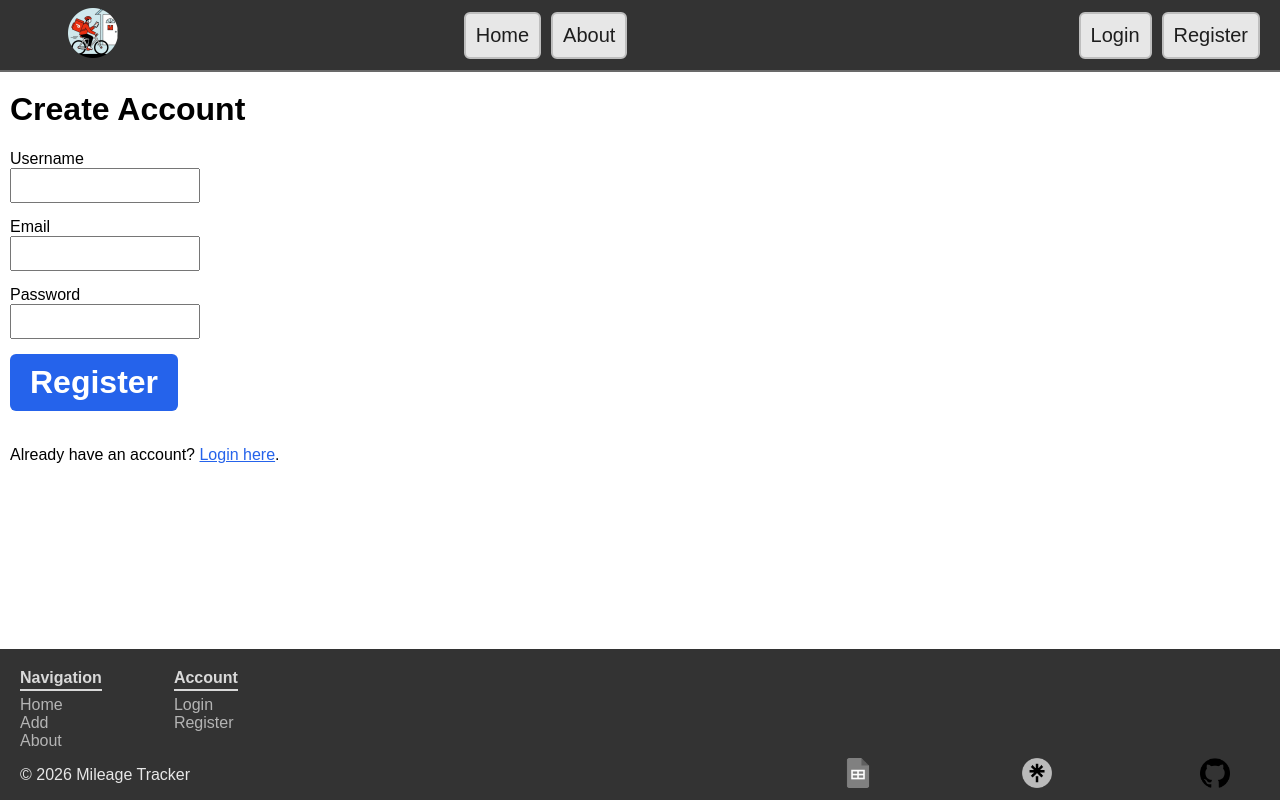
After one commit to Kdubs6991/MileageTrackerWebApp, a Flask app: page /register in a window 1280 px wide. The commit adds this page. Run offline with Flask 3, Linux system fonts and the light colour scheme.

Commit message:
Created Account Page, and added user authentication links to nav and footer, and also updated app.py for functions to delete a user, and logout a user, and a function to export the table data to a CSV file

```diff
--- a/app.py
+++ b/app.py
@@ -3,9 +3,24 @@
 # request: handles incoming data (forms, files).
 # redirect/url_for: moves users to different pages.
 # flash: stores temporary messages (like success/error notifications) to show on the next page load.
-from flask import Flask, render_template, request, redirect, url_for, flash
+from flask import Flask, render_template, request, redirect, url_for, flash, make_response
+
+# os: Used to access operating system functionality, specifically environment variables.
 import os
+# dotenv: Loads environment variables from a .env file into os.environ.
 from dotenv import load_dotenv
+
+# Flask-Login: Manages user sessions and authentication.
+# LoginManager: The main class that handles the login process.
+# login_user/logout_user: Functions to log a user in or out.
+# login_required: Decorator to protect routes (ensure user is logged in).
+# current_user: Proxy for the currently logged-in user.
+from flask_login import LoginManager, login_user, login_required, logout_user, current_user
+
+# Werkzeug Security: Handles password hashing.
+# generate_password_hash: Encrypts a password before saving to the database.
+# check_password_hash: Checks a login password against the stored hash.
+from werkzeug.security import generate_password_hash, check_password_hash
 
 # Imports for handling dates and time calculations (used for week logic).
 from datetime import datetime, timedelta, date
@@ -16,6 +31,9 @@ import io
 
 # Import the custom calculation logic from utils.py.
 from utils import calculate_stats
+
+# Import the User model from our new models.py file
+from models import User
 
 # Import for database interation.
 import sqlite3
@@ -30,8 +48,17 @@ from pathlib import Path
 # Passing __name__ tells Flask where to look for templates and static files.
 app = Flask(__name__)
 # Secret key is required for session data (like Flash messages).
-# In a real production app, this should be a long random string hidden in an enviroment variable.
+# In a real production app, this should be a long random string hidden in an environment variable.
 app.secret_key = os.environ.get("SECRET_KEY", "dev_key_for_mileage_tracker")
+
+# -------------------------------
+
+# Initialize Flask-Login
+login_manager = LoginManager()
+login_manager.init_app(app)
+login_manager.login_view = 'login' #Redirects users here if they try to access a protected page
+
+# -------------------------------
 
 # Defines the full path to the database file.
 # Path(__file__) gets the location of this script (app.py).
@@ -47,12 +74,28 @@ def get_db_connection():
     conn.row_factory = sqlite3.Row
     return conn
 
+@login_manager.user_loader
+def load_user(user_id):
+    conn = get_db_connection()
+    user = conn.execute('SELECT * FROM users WHERE id = ?', (user_id,)).fetchone()
+    conn.close()
+    if user:
+        return User(user['id'], user['username'], user['email'], user['password_hash'])
+    return None
+
 
 # Initializes the database by creating the 'entries' table if it doesn't exist.
 # This ensures the app has a place to store data when it first runs.
 #
 # Table Schema:
+#   Users Table:
+#   - id: Unique User ID
+#   - username: The login name
+#   - password_hash: The encrypted password
+#
+#   Entries Table:
 #   - id: Unique identifier for each row (Primary Key).
+#   - user_id: Links the entry to a specific user.
 #   - date: The Monday date of the week (stored as TEXT 'YYYY-MM-DD').
 #   - miles: Total miles driven (stored as REAL/Float).
 #   - earnings: Total money made (stored as REAL/Float).
@@ -60,12 +103,22 @@ def get_db_connection():
 def init_db():
     conn = get_db_connection()
     conn.execute("""
+        CREATE TABLE IF NOT EXISTS users (
+            id INTEGER PRIMARY KEY AUTOINCREMENT,
+            username TEXT NOT NULL UNIQUE,
+            email TEXT NOT NULL UNIQUE,
+            password_hash TEXT NOT NULL
+        );
+    """)
+    conn.execute("""
         CREATE TABLE IF NOT EXISTS entries (
         id INTEGER PRIMARY KEY AUTOINCREMENT,
+        user_id INTEGER NOT NULL,
         date TEXT NOT NULL,
         miles REAL NOT NULL,
         earnings REAL NOT NULL,
-        notes TEXT
+        notes TEXT,
+        FOREIGN KEY (user_id) REFERENCES users (id)
         );
     """)
     # Commits the changes to the database (saves whatever was done to it).
@@ -82,13 +135,15 @@ def init_db():
 # @app.route decorator: Tells Flask what URL should trigger the function below it.
 # The string inside ("/") is the 'rule'. "/" represents the root or homepage.
 @app.route("/")
+@login_required
 def home():
     # 1. Connect to the database
     conn = get_db_connection()
-    # 2. Fetch all entries
-    # "SELECT * FROM entries" gets every column.
+
+    # 2. Fetch all entries for the CURRENT USER only
+    # 'WHERE user_id = ?' ensures users only see their own data.
     # "ORDER BY date ASC" list the entries starting from week #1 and going forward.
-    rows = conn.execute("SELECT * FROM entries ORDER BY date ASC").fetchall()
+    rows = conn.execute("SELECT * FROM entries WHERE user_id = ? ORDER BY date ASC", (current_user.id,)).fetchall()
 
     # 3. Close the connection immediately after fetching data.
     conn.close()
@@ -118,6 +173,7 @@ def home():
 #       * GET: Used when the user just wants to see the page.
 #       * POST: Used when the user submits the form to save data.
 @app.route("/add", methods=("GET", "POST"))
+@login_required
 def add():
     # Check if the form was submitted (POST request)
     if request.method == "POST":
@@ -180,11 +236,11 @@ def add():
                             miles += trip_miles
                         except ValueError:
                             continue
-            # If statement detects if there were any miles add for the week selected, and flashes a message accordingly
-            if miles > 0:
-                flash(f"Success! Imported {miles: .2f} miles from Stride CSV.", "success")
-            else:
-                flash("CSV processed, but no trips were found for this specific week.", "warning")
+                # If statement detects if there were any miles add for the week selected, and flashes a message accordingly
+                if miles > 0:
+                    flash(f"Success! Imported {miles: .2f} miles from Stride CSV.", "success")
+                else:
+                    flash("CSV processed, but no trips were found for this specific week.", "warning")
 
         # 4. Fallback: If no file was uploaded, use the manual input box.
         if not file_processed:
@@ -203,8 +259,8 @@ def add():
         # Save to the database.
         conn = get_db_connection()
         conn.execute(
-            "INSERT INTO entries (date, miles, earnings, notes) VALUES (?, ?, ?, ?)",
-            (date_to_save, miles, earnings, notes),
+            "INSERT INTO entries (date, miles, earnings, notes, user_id) VALUES (?, ?, ?, ?, ?)",
+            (date_to_save, miles, earnings, notes, current_user.id),
         )
         conn.commit()
         conn.close()
@@ -225,14 +281,19 @@ def add():
 #   - <int:id> is a dynamic variable. If you go to '/edit/5', Flask passes 5
 #     as the 'id' argument to the edit(id) function below.
 @app.route("/edit/<int:id>", methods=("GET", "POST"))
+@login_required
 def edit(id):
     # 1. Connect to the database.
     conn = get_db_connection()
 
     # 2. Fetch the existing entry.
     # We need the current data to pre-fill the form so the user sees what they are editing.
-    # 'WHERE id =?' ensures we only get the one specific row matching the URL ID.
-    entry = conn.execute('SELECT * FROM entries WHERE id = ?', (id,)).fetchone()
+    # We also check 'AND user_id = ?' to ensure users can't edit someone else's data.
+    entry = conn.execute('SELECT * FROM entries WHERE id = ? AND user_id = ?', (id, current_user.id)).fetchone()
+
+    if entry is None:
+        flash("Entry not found or access denied.", "error")
+        return redirect(url_for("home"))
 
     # 3. Handle the form submission (POST).
     # If the user made changes and clicked "Save Changes".
@@ -260,8 +321,8 @@ def edit(id):
         # "UPDATE entries SET ..." modifies the existing row.
         # We use the 'id' to make sure we don't overwrite the wrong entry.
         conn.execute(
-            "UPDATE entries SET date = ?, miles = ?, earnings = ?, notes = ? WHERE id = ?",
-            (date_to_save, miles, earnings, notes, id),
+            "UPDATE entries SET date = ?, miles = ?, earnings = ?, notes = ? WHERE id = ? AND user_id = ?",
+            (date_to_save, miles, earnings, notes, id, current_user.id),
         )
 
         # Save the changes and close connection.
@@ -306,14 +367,15 @@ def edit(id):
 #   - methods=("POST",): We ONLY allow POST requests here.
 #     This prevents accidental deletions via simple link clicks (GET requests).
 @app.route("/delete/<int:id>", methods=("POST",))
+@login_required
 def delete(id):
     # 1. Connect to the database.
     conn = get_db_connection()
 
     # 2. Execute the Delete Command.
-    # 'DELETE FROM entries WHERE id = ?' removes the row with the matching ID.
+    # 'DELETE FROM entries WHERE id = ?' removes the row with the matching ID and User ID.
     # The (id,) tuple provides the value for the '?' placeholder.
-    conn.execute('DELETE FROM entries WHERE id = ?', (id,))
+    conn.execute('DELETE FROM entries WHERE id = ? AND user_id = ?', (id, current_user.id))
 
     # 3. Save changes and close the connection
     conn.commit()
@@ -332,6 +394,141 @@ def delete(id):
 def about():
     return render_template("about.html")
 
+#-----------------------------------------------------------------------
+
+#
+# App route for the user's account information
+#
+@app.route("/account")
+def account():
+    return render_template("auth/account.html")
+
+#---------------------------------------------------------
+
+#
+# App route for Deleting the User Account
+#
+@app.route("/delete_account", methods=("POST",))
+@login_required
+def delete_account():
+    conn = get_db_connection()
+    # Delete all entries belonging to the user first
+    conn.execute("DELETE FROM entries WHERE user_id = ?", (current_user.id,))
+    # Then delete the user itself
+    conn.execute("DELETE FROM users WHERE id = ?", (current_user.id,))
+    conn.commit()
+    conn.close()
+
+    logout_user()
+    flash('Your account and all data have been deleted', 'success')
+    return redirect(url_for('login'))
+
+
+#---------------------------------------------------------
+#
+# Authentication Routes
+#
+@app.route('/register', methods=['GET', 'POST'])
+def register():
+    # If the user submitted the registration form
+    if request.method == 'POST':
+        email = request.form['email']
+        username = request.form['username']
+        password = request.form['password']
+
+        conn = get_db_connection()
+        # Check if user already exists
+        user = conn.execute('SELECT * FROM users WHERE username = ? OR email = ?', (username, email)).fetchone()
+
+        if user:
+            flash('Username or email already exists', 'error')
+            conn.close()
+            return redirect(url_for('register'))
+
+        # Security: Hash the password so we never store plain text passwords.
+        # If the database is hacked, the attacker only sees hashes, not real passwords.
+        hashed_pw = generate_password_hash(password)
+
+        # Save the new user
+        conn.execute('INSERT INTO users (username, email, password_hash) VALUES (?, ?, ?)', (username, email, hashed_pw))
+        conn.commit()
+        conn.close()
+
+        flash('Registration successful! Please log in.', 'success')
+        return redirect(url_for('login'))
+
+    return render_template('auth/register.html')
+
+#---------------------------------------------------------
+
+@app.route('/login', methods=['GET', 'POST'])
+def login():
+    # If the user submitted the login form
+    if request.method == 'POST':
+        username = request.form['username']
+        password = request.form['password']
+
+        conn = get_db_connection()
+        # Fetch the user record by username OR email
+        # We pass 'username' twice because we are checking it against two different columns.
+        user = conn.execute('SELECT * FROM users WHERE username = ? OR email = ?', (username, username)).fetchone()
+        conn.close()
+
+        # Verify user exists AND the password matches the stored hash.
+        # check_password_hash handles the decryption/comparison securely.
+        if user and check_password_hash(user['password_hash'], password):
+            # Create a User object and log them in using Flask-Login
+            user_obj = User(user['id'], user['username'], user['email'], user['password_hash'])
+            login_user(user_obj)
+            flash('Logged in successfully!', 'success')
+            return redirect(url_for('home'))
+        else:
+            flash('Invalid username or password.', 'error')
+
+    return render_template('auth/login.html')
+
+#---------------------------------------------------------
+
+@app.route('/logout')
+@login_required
+def logout():
+    # Clears the user session and logs them out
+    logout_user()
+    flash('You have been logged out.', 'success')
+    return redirect(url_for('login'))
+
+#---------------------------------------------------------
+
+#
+# App route for Exporting Data (CSV)
+#
+@app.route("/export")
+@login_required
+def export():
+    # 1. Fetch all data for the current user
+    conn = get_db_connection()
+    rows = conn.execute("SELECT * FROM entries WHERE user_id = ? ORDER BY date ASC", (current_user.id)).fetchall()
+    conn.close()
+
+    # 2. Create CSV in memory
+    si = io.StringIO()
+    cw = csv.writer(si)
+    # Write Headers
+    cw.writerow(["Date", "Miles", "Earnings", "Notes"])
+    # Write Data
+    for row in rows:
+        cw.writerow([row["date"], row["miles"], row["earnings"], row["notes"]])
+
+    # 3. Create a response object that acts as a file download
+    output = make_response(si.getvalue())
+    output.headers["Content-Disposition"] = "attatchment; filename=mileage_report.csv"
+    output.headers["Content-type"] = "text/csv"
+    return output
+
+
+
+#-----------------------------------------------------------------------
+
 
 # Checks if this script is being run directly (e.g., 'python app.py').
 # If this file were imported into another script, this block would NOT run.
--- a/requirements.txt
+++ b/requirements.txt
@@ -1,2 +1,3 @@
 Flask
 python-dotenv
+Flask-Login
--- a/static/css/add-css/addDesktop.css
+++ b/static/css/add-css/addDesktop.css
@@ -112,3 +112,11 @@
 .cancelBtn:active{
   transform: scale(0.98);
 }
+
+
+.bottomAuthText{
+    margin-top: 20px;
+}
+.registerLoginLink{
+    color: #2563eb;
+}
--- a/static/css/base-css/baseDesktop.css
+++ b/static/css/base-css/baseDesktop.css
@@ -37,8 +37,8 @@
     justify-content: center;
 
     /* Padding to make the logo inside sit better */
-    padding-left: 10px;
-    padding-right: 10px;
+    padding-left: 3px;
+    padding-right: 3px;
 }
 /* left side image */
 .doordash-logo{
@@ -47,6 +47,8 @@
     height: auto;
     width: auto;
     max-width: 15vw; /* Ensures logo shrinks if viewport gets very narrow */
+
+    transition: transform 0.2s ease, margin-left 0.2s ease, margin-right 0.2s ease, filter 0.2s ease;
 }
 
 .headerNavigationButtonsContainer{
@@ -54,7 +56,7 @@
     /* background color used for development/debugging */
 
     /* Flexbox setup */
-    flex: 3;
+    flex: 2;
     display: flex;
     align-items: center;
     justify-content: center;
@@ -81,42 +83,30 @@
     transition: transform 0.2s ease, margin-left 0.2s ease, margin-right 0.2s ease, border-color 0.2s ease, background-color 0.2s ease;
 }
 
-.rightSection{
-    /* background-color: purple; */
-    /* background color used for development/debugging */
 
+.userAuthSection.authLoggedOut{
     /* Flexbox setup */
     display: flex;
-    flex: 1.2;
+    flex: 1;
     align-items: center;
-    justify-content: space-around;
+    justify-content: flex-end;
     min-width: 90px;
 
+    padding-right: 15px;
 }
+.userAuthSection.authLoggedIn {
+    display: flex;
+    flex: 0;
+    align-items: center;
+    justify-content: flex-end;
+    min-width: 90px;
 
-.externalImageIcon{
-    /* Force consistent size */
-    height: auto;
-    width: clamp(30px, 4vw, 40px); /* Shrinks icons as window gets smaller */
-    object-fit: contain;
-
-    filter: grayscale(100%);
+    padding-right: 15px;
 }
-
 /**/
 /**/
 /* css for when header buttons/images are hovered over */
-.doordash-logo, .externalImageIcon {
-    transition: transform 0.2s ease, margin-left 0.2s ease, margin-right 0.2s ease, filter 0.2s ease;
-}
 
-.externalImageIcon:hover {
-    transform: scale(1.2);
-    margin-left: 10px;
-    margin-right: 10px;
-
-    filter: grayscale(30%);
-}
 .doordash-logo:hover{
     transform: scale(1.2);
     margin-left: 10px;
@@ -259,6 +249,11 @@ body{
 .footerNavLink{
     color: #b4b4b4;
     text-decoration: none;
+
+    transition: color 0.2s ease;
+}
+.footerNavLink:hover{
+    color: #c8c8c8;
 }
 
 /* This is called a descendant selector, this finds any element with the label 'ul'
--- a/static/css/base-css/baseMobile.css
+++ b/static/css/base-css/baseMobile.css
@@ -55,10 +55,10 @@
     /* Hide the regular nav buttons on mobile */
     display: none;
 }
-.rightSection {
-     /* Hide the external links on mobile (they are in the menu now) */
-     display: none;
- }
+.userAuthSection {
+    /* Hide the desktop auth buttons on mobile (they are in the menu now) */
+    display: none;
+}
 
 /* The individual lines of the hamburger icon */
 .hamburgerMenu{
@@ -124,39 +124,14 @@
     text-decoration: none;
     color: #dd8b8b;
 }
-.mobileExternalLinks{
-    margin-top: 30px;
-
-    display: flex;
-    flex-direction: column;
-    gap: 5px;
-}
-/* Override the default block display to align icon and text side-by-side */
- .mobileExternalLinks a {
-     display: flex;
-     align-items: center;
- }
- /* Style for the new text labels */
- .mobileExternalLinks span {
-     margin-left: 15px;
-     font-size: clamp(16px, 4vw, 20px);
- }
-.MobileExternalImageIcon{
-    /* Force consistent size */
-    height: auto;
-    width: clamp(30px, 8vw, 40px); /* Shrinks icons as screen gets smaller */
-    object-fit: contain;
-}
-.mobileExternalLinkContainer{
-    filter: grayscale(100%);
-
-    transition: filter 0.2s ease;
+.mobileNavLinks{
+    padding-bottom: 15px;
 }
 
 /**/
 /**/
 /* css for when buttons/images are hovered over */
-.doordash-logo, .mobileNavContent a, .mobileExternalLinkContainer, .closeBtn {
+.doordash-logo, .mobileNavContent a, .closeBtn {
     transition: transform 0.2s ease, margin-left 0.2s ease, margin-right 0.2s ease;
 }
 .doordash-logo:hover, .mobileNavContent a:hover, .closeBtn:hover {
@@ -164,13 +139,7 @@
     margin-left: 5px;
     margin-right: 5px;
 }
-.mobileExternalLinkContainer:hover{
-    transform: scale(1.1);
-    margin-left: 5px;
-    margin-right: 5px;
 
-    filter: grayscale(30%);
-}
 
 /**/
 /**/
--- /dev/null
+++ b/templates/auth/register.html
@@ -0,0 +1,39 @@
+{% extends "layouts/base.html" %}
+
+{% block title %}Register - Mileage Tracker{% endblock %}
+
+{% block stylesheet %}
+    <!-- Reuse the add/edit CSS for consistent form styling -->
+    <link rel="stylesheet" href="{{ url_for('static', filename='css/add-css/addDesktop.css') }}" media="screen and (min-width: 543px)">
+    <link rel="stylesheet" href="{{ url_for('static', filename='css/add-css/addMobile.css') }}" media="screen and (max-width: 542px)">
+{% endblock %}
+
+{% block content %}
+    <div class="contentContainer">
+        <h1>Create Account</h1>
+
+        <form method="post" class="addForm">
+            <div class="formInputContainer">
+                <label for="username">Username</label><br>
+                <input type="text" name="username" id="username" required class="formInput">
+            </div>
+
+            <!-- Email is required to register, but optional to log in with -->
+            <div class="formInputContainer">
+                <label for="email">Email</label><br>
+                <input type="email" name="email" id="email" required class="formInput">
+            </div>
+
+            <div class="formInputContainer">
+                <label for="password">Password</label><br>
+                <input type="password" name="password" id="password" required class="formInput">
+            </div>
+
+            <div class="formButtons">
+                <button type="submit" class="submitBtn">Register</button>
+            </div>
+
+            <p class="bottomAuthText">Already have an account? <a href="{{ url_for('login') }}" class="registerLoginLink">Login here</a>.</p>
+        </form>
+    </div>
+{% endblock %}
--- a/templates/layouts/base.html
+++ b/templates/layouts/base.html
@@ -44,42 +44,54 @@
 
             <!-- Middle section for navigation links -->
             <nav class="headerNavigationButtonsContainer">
+                {% if current_user.is_authenticated %}
                     <a class="headerNavButton" href="{{ url_for('home') }}">Home</a>
                     <a class="headerNavButton" href="{{ url_for('add') }}">Add</a>
                     <a class="headerNavButton" href="{{ url_for('about') }}">About</a>
+                {% else %}
+                    <a class="headerNavButton" href="{{ url_for('home') }}">Home</a>
+                    <a class="headerNavButton" href="{{ url_for('about') }}">About</a>
+                {% endif %}
             </nav>
 
-            <!-- Right section for external links -->
-            <div class="rightSection">
-                <a href="https://docs.google.com/spreadsheets/d/1JJBXok8eEQnYHOuvK2PLwrS9O1qeUtEDoQK7ltxREbI/edit?usp=sharing" target="_blank"><img class="externalImageIcon" src="/static/images/googleSheetsIcon.png" alt="Google Sheets Icon"></a>
-                <a href="https://linktr.ee/kaloob._" target="_blank"><img class="externalImageIcon" src="/static/images/linkTreeIcon.png" alt="Link Tree Icon"></a>
-                <a href="https://github.com/Kdubs6991" target="_blank"><img class="externalImageIcon" src="/static/images/gitHubIcon.png" alt="Git Hub Icon"></a>
+            {% if current_user.is_authenticated %}
+                <div class="userAuthSection authLoggedIn">
+                    <a class=" headerNavButton headerAccountButton" href="{{ url_for('account') }}">Account</a>
                 </div>
+            {% else %}
+                <div class="userAuthSection authLoggedOut">
+                    <a class="headerNavButton headerLoginButton" href="{{ url_for('login') }}">Login</a>
+                    <a class="headerNavButton headerRegisterButton" href="{{ url_for('register') }}">Register</a>
+                </div>
+            {% endif %}
         </header>
 
         <div id="mobileNavOverlay" class="mobileNavOverlay">
             <a href="javascript:void(0)" class="closeBtn" onclick="toggleMenu()">&times;</a>
-            <div class="mobileNavContent">
+            <div class="mobileNavContent mobileNavLinks">
+                {% if current_user.is_authenticated %}
                     <a href="{{ url_for('home') }}">Home</a>
                     <a href="{{ url_for('add') }}">Add</a>
                     <a href="{{ url_for('about') }}">About</a>
+                {% else %}
+                    <a href="{{ url_for('home') }}">Home</a>
+                    <a href="{{ url_for('about') }}">About</a>
+                {% endif %}
+            </div>
 
-                <div class="mobileExternalLinks">
-                     <a href="https://docs.google.com/spreadsheets/d/1JJBXok8eEQnYHOuvK2PLwrS9O1qeUtEDoQK7ltxREbI/edit?usp=sharing" target="_blank" class="mobileExternalLinkContainer">
-                         <img class="MobileExternalImageIcon" src="/static/images/googleSheetsIcon.png" alt="Google Sheets Icon">
-                         <span>Google Sheets</span>
-                     </a>
-                     <a href="https://linktr.ee/kaloob._" target="_blank" class="mobileExternalLinkContainer">
-                         <img class="MobileExternalImageIcon" src="/static/images/linkTreeIcon.png" alt="Link Tree Icon">
-                         <span>Link Tree</span>
-                     </a>
-                     <a href="https://github.com/Kdubs6991" target="_blank" class="mobileExternalLinkContainer">
-                         <img class="MobileExternalImageIcon" src="/static/images/gitHubIcon.png" alt="Git Hub Icon">
-                         <span>Git Hub</span>
-                     </a>
+                {% if current_user.is_authenticated %}
+                    <div class="mobileNavContent">
+                        <a href="{{ url_for('account') }}">Account</a>
                     </div>
+                {% else %}
+                    <div class="mobileNavContent">
+                        <a href="{{ url_for('login') }}">Login</a>
+                        <a href="{{ url_for('register') }}">Register</a>
                     </div>
+                {% endif %}
             </div>
+
+
 
         <main class="mainBody">
             <!-- Flash Messages Section -->
@@ -114,8 +126,22 @@
                         </nav>
                     </div>
                 </div>
-                <div class="footerAccountSection">
+                <div class="footerNavContainer">
+                    <div class="footerNavSection">
                         <!--Use this section in future for account login and setup -->
+                        <h5>Account</h5>
+                        <nav>
+                            <ul>
+                                {% if current_user.is_authenticated %}
+                                    <li><a class="footerNavLink" href="{{ url_for('account') }}">Account</a></li>
+                                    <li><a class="footerNavLink" href="{{ url_for('logout') }}">Logout</a></li>
+                                {% else %}
+                                    <li><a class="footerNavLink" href="{{ url_for('login') }}">Login</a></li>
+                                    <li><a class="footerNavLink" href="{{ url_for('register') }}">Register</a></li>
+                                {% endif %}
+                            </ul>
+                        </nav>
+                    </div>
                 </div>
             </div>
             <div class="footerBottomSection">
```
Also changed, not shown: models.py (added, +8 -0 lines), templates/auth/account.html (added, +41 -0 lines), templates/auth/login.html (added, +35 -0 lines), static/css/account-css/accountDesktop.css (added), static/css/account-css/accountMobile.css (added), static/css/login-css/loginDesktop.css (added), static/css/login-css/loginMobile.css (added). Lines whose indentation alone changed are shown as unchanged.
